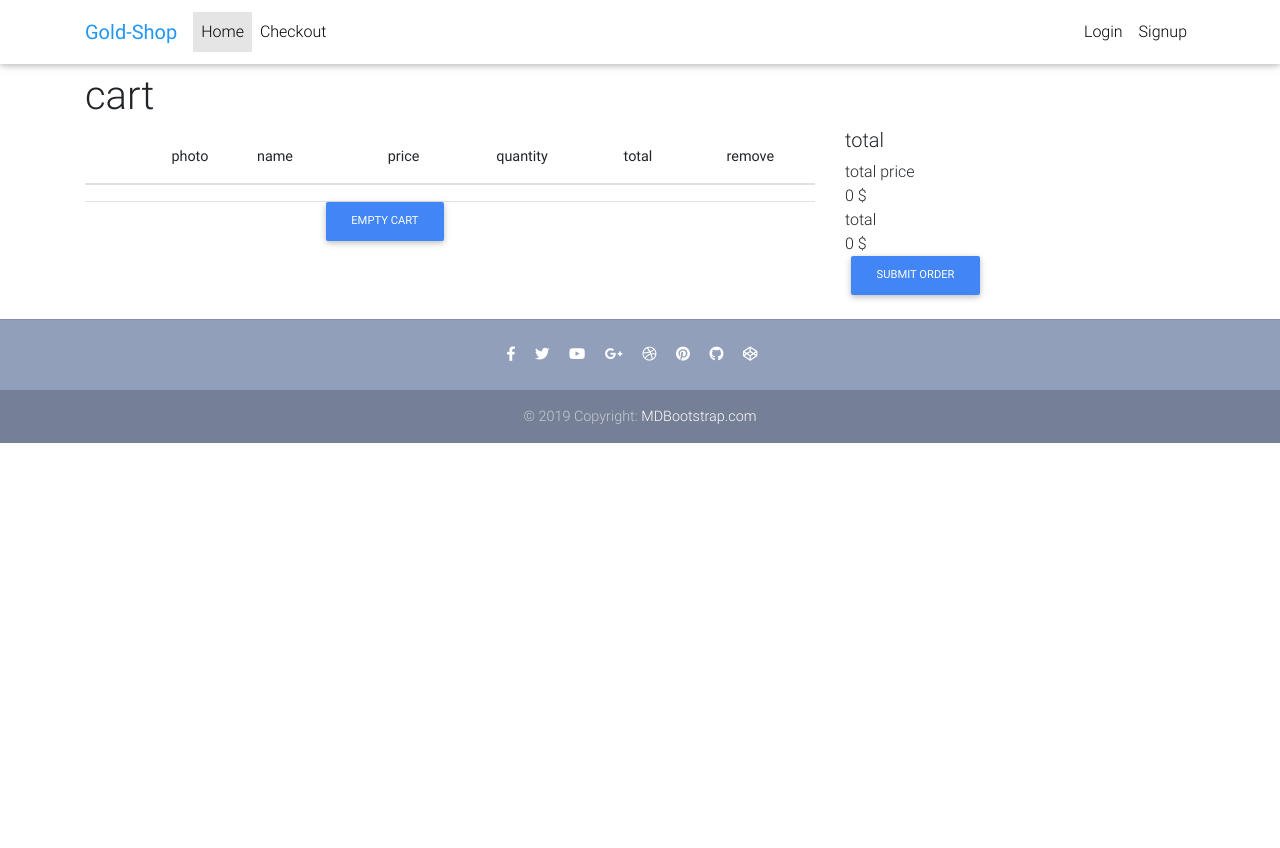
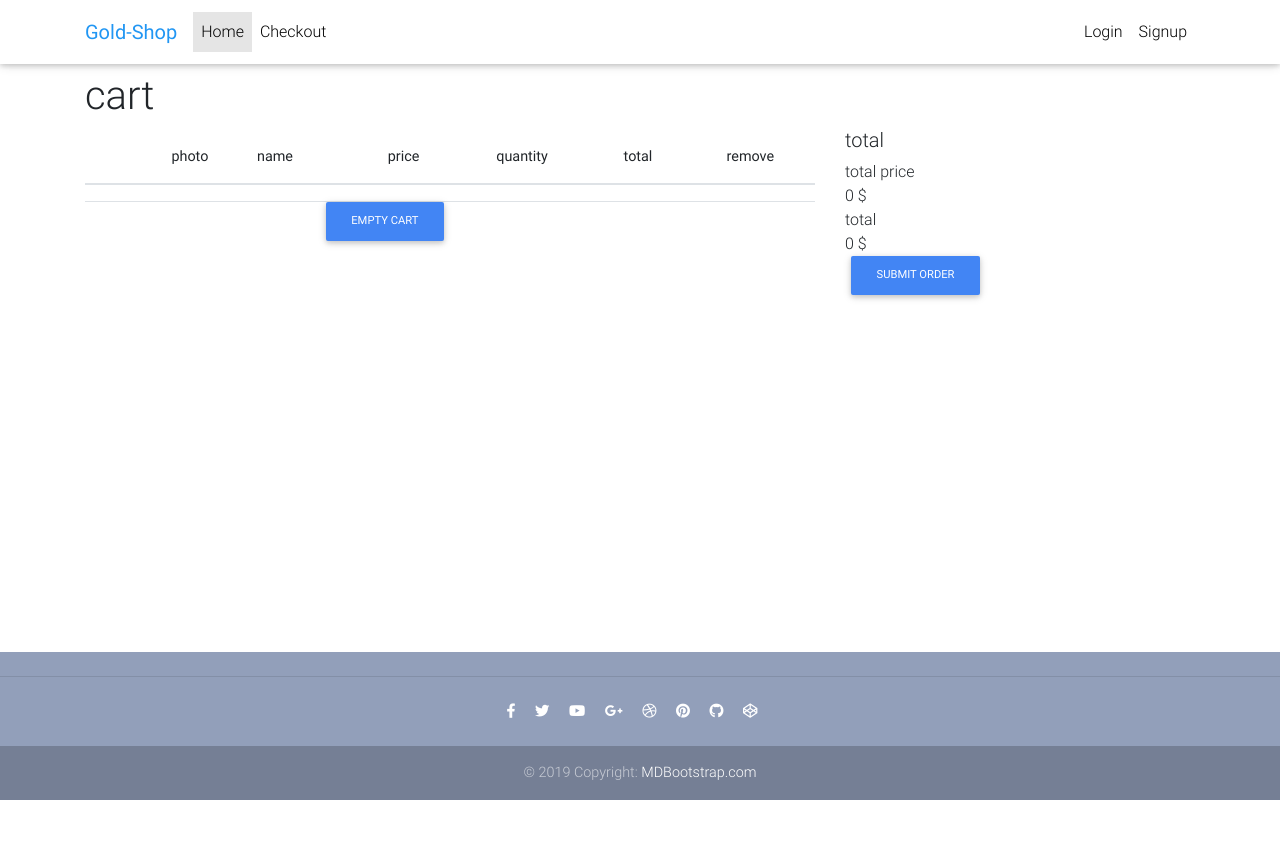
Before and after one commit to thesooge/gold-shop, a Django app: page /cart/ in a window 1280 px wide. Before the commit the page ends 443 px from the top, so only its background shows below. Run offline with Django 3.2, Linux system fonts and the light colour scheme; lists and menus that the app fills with data are empty; some libraries are stand-ins or nearby versions.

Commit message:
footer stick to bottom styles

```diff
--- a/templates/_base.html
+++ b/templates/_base.html
@@ -18,7 +18,7 @@
     body,
     header,
     .carousel {
-      height: 60vh;
+      height: 100%;
     }
 
     @media (max-width: 740px) {
--- a/templates/footer.html
+++ b/templates/footer.html
@@ -1,4 +1,14 @@
-<footer class="page-footer text-center font-small mt-4 wow fadeIn">
+<style>
+  .footer {
+    position: fixed;
+    left: 0;
+    bottom: 0;
+    width: 100%;
+    color: white;
+    text-align: center;
+  }
+  </style>
+<footer class="footer page-footer text-center font-small mt-4 wow fadeIn">
 
     <hr class="my-4">
 
```
